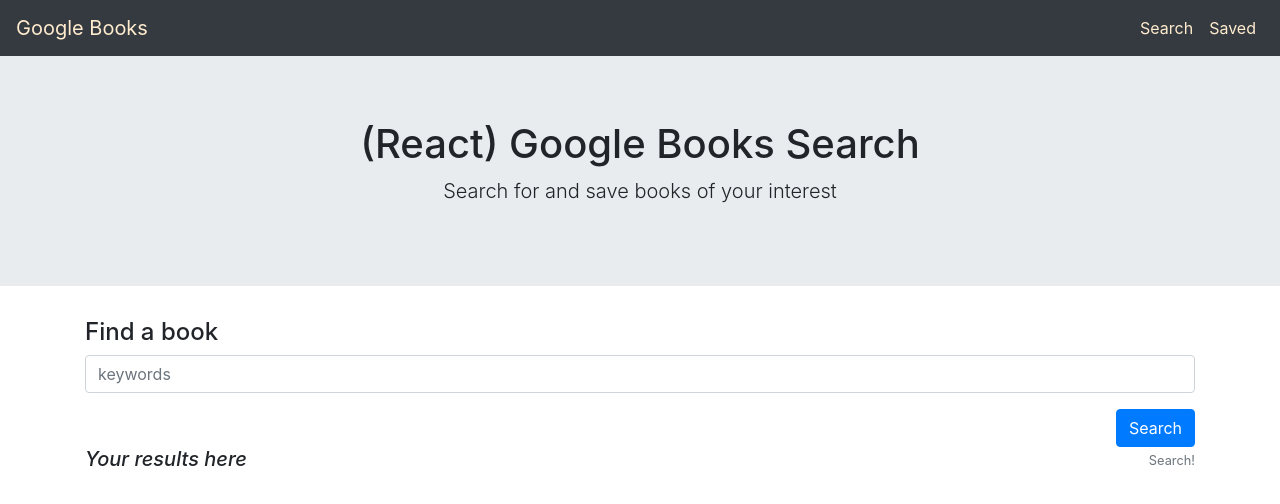
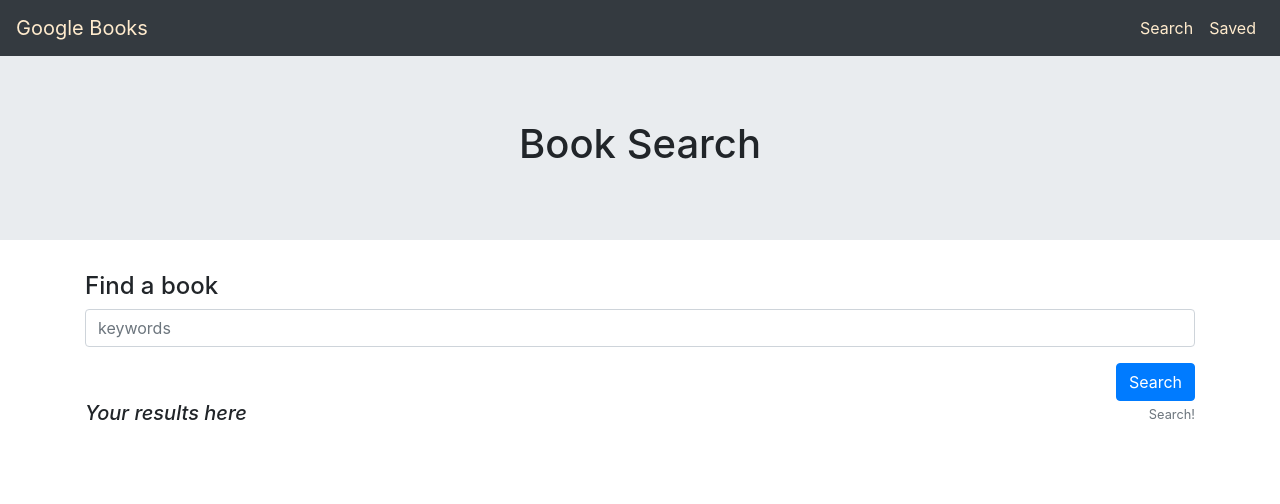
Before and after one commit to ElPat0/final-hwk, a React (Create React App) app in the folder client/: page / in a window 1280 px wide. Shown: the top 504 px of the page. Built offline with nearby package versions, Linux system fonts and the light colour scheme.

Commit message:
corrected jumbotron

```diff
--- a/client/src/components/Jumbotron/index.js
+++ b/client/src/components/Jumbotron/index.js
@@ -6,8 +6,8 @@
         <div>
             <Jumbotron fluid className="narrow">
                 <Container fluid className="text-center">
-                    <h1 className="display-5">(React) Google Books Search</h1>
-                    <p className="lead">Search for and save books of your interest</p>
+                    <h1 className="display-5">Book Search</h1>
+
                 </Container>
             </Jumbotron>
         </div>
```
